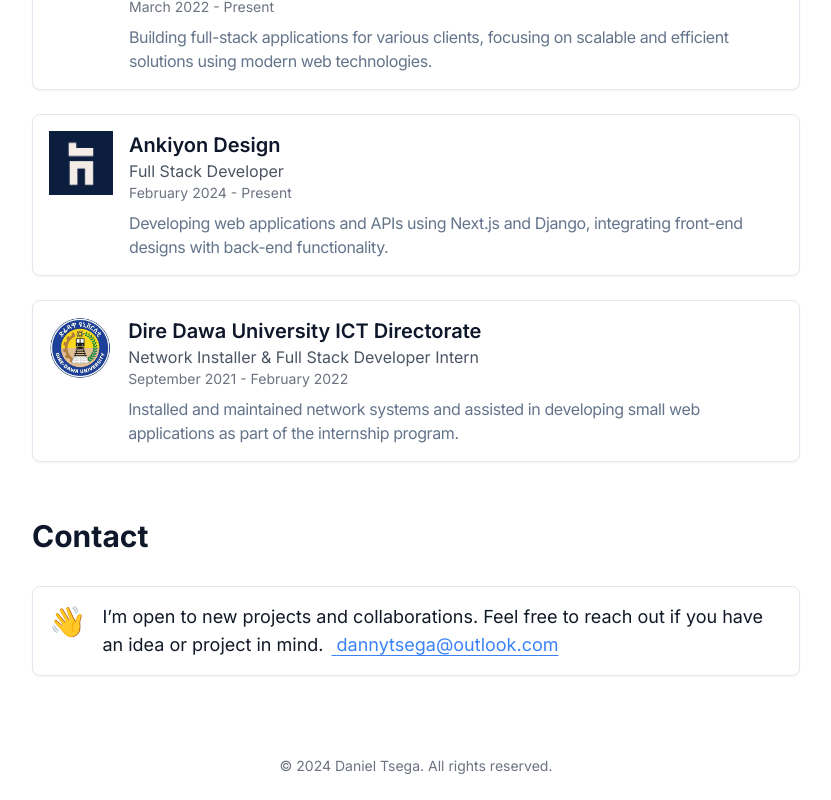
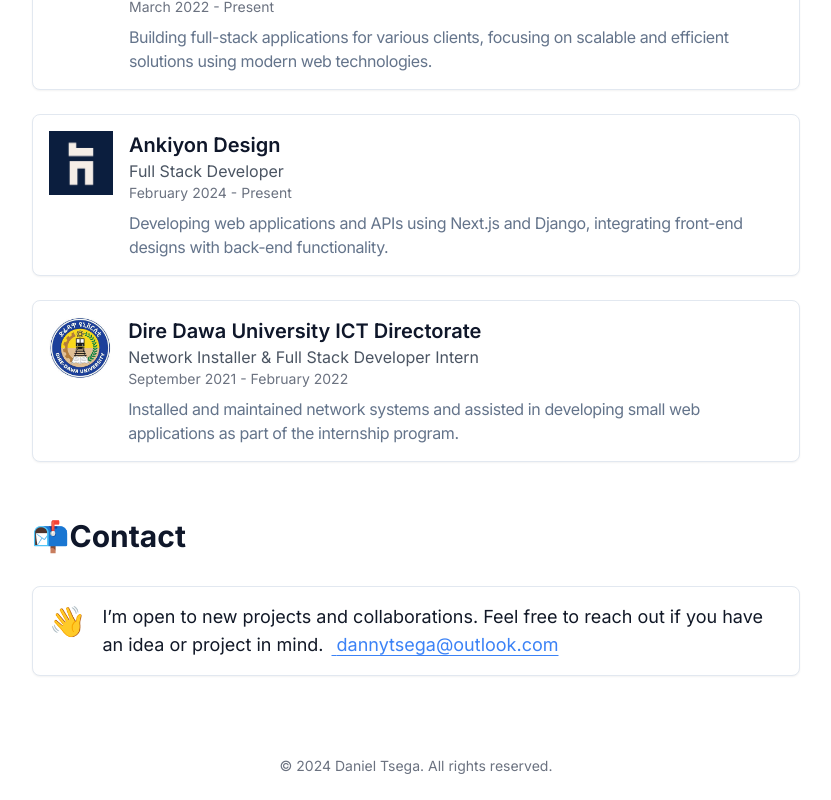
Before and after one commit to danieltsega/portfolio-website, a Next.js app: page / in a window 1280 px wide. Shown: the part 1917-2717 px from the top of the page, without its empty margins (224-1055 px from the left). Built offline with nearby package versions, Linux system fonts and the light colour scheme.

Commit message:
update: add mailbox emoji to the ssection heading

```diff
--- a/src/components/contact-section.tsx
+++ b/src/components/contact-section.tsx
@@ -3,7 +3,7 @@ import ContactCard from "./contact-card";
 const Contact: React.FC = () => {
   return (
     <section className="py-8 px-4 md:px-0">
-      <h1 className="text-3xl font-bold text-start mb-8">Contact</h1>
+      <h1 className="text-3xl font-bold text-start mb-8">📬Contact</h1>
       <ContactCard />
     </section>
   );
```
